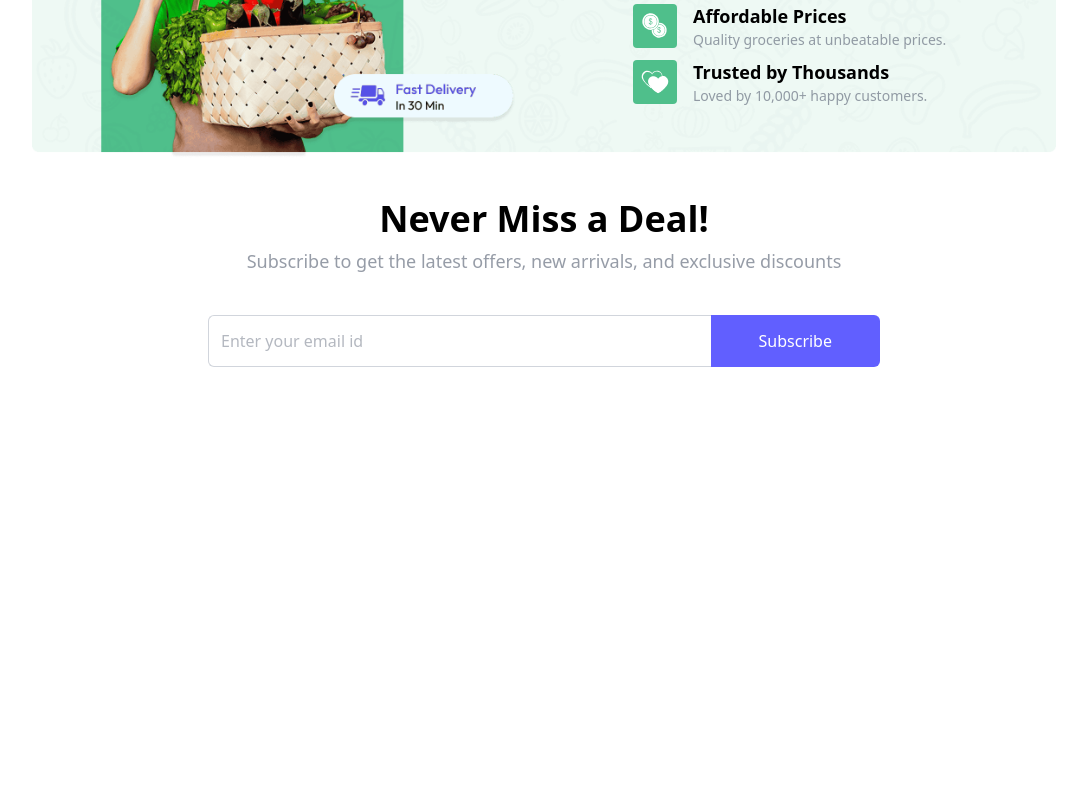
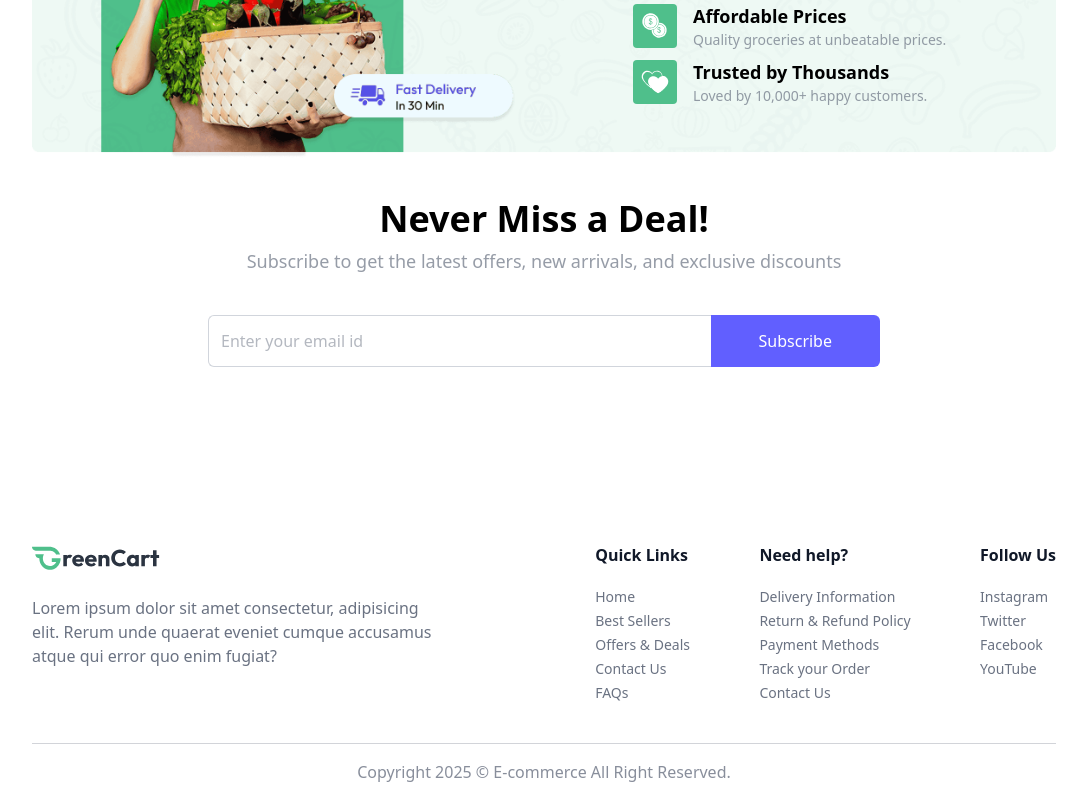
Before and after one commit to Developerzakir/mern_grocery_delivery_ecom, a React (Vite) app in the folder client/: page / in a window 1280 px wide. Shown: the part 1475-2275 px from the top of the page, without its empty margins (96-1183 px from the left). Before the commit the page ends 1882 px from the top, so only its background shows below. Built offline with nearby package versions, Linux system fonts and the light colour scheme.

Commit message:
footer design

```diff
--- a/client/src/App.jsx
+++ b/client/src/App.jsx
@@ -3,6 +3,7 @@ import Navbar from './components/Navbar'
 import Home from './pages/Home';
 import {Routes,Route,useLocation} from 'react-router-dom';
 import {Toaster} from 'react-hot-toast'
+import Footer from './components/Footer';
 
 const App = () => {
   const isSellerPath = useLocation().pathname.includes("seller");
@@ -18,6 +19,8 @@ const App = () => {
         </Routes>
       </div>
 
+      {!isSellerPath && <Footer />}
+
     </div>
   )
 }
--- /dev/null
+++ b/client/src/components/Footer.jsx
@@ -0,0 +1,37 @@
+import React from 'react'
+import { assets, footerLinks } from '../assets/assets'
+
+const Footer = () => {
+
+
+
+  return (
+     <div className="px-6 md:px-16 lg:px-24 xl:px-32 mt-24">
+            <div className="flex flex-col md:flex-row items-start justify-between gap-10 py-10 border-b border-gray-500/30 text-gray-500">
+                <div>
+                    <img className="w-34 md:w-32" src={assets.logo} alt="logo" />
+                    <p className="max-w-[410px] mt-6">Lorem ipsum dolor sit amet consectetur, adipisicing elit. Rerum unde quaerat eveniet cumque accusamus atque qui error quo enim fugiat?</p>
+                </div>
+                <div className="flex flex-wrap justify-between w-full md:w-[45%] gap-5">
+                    {footerLinks.map((section, index) => (
+                        <div key={index}>
+                            <h3 className="font-semibold text-base text-gray-900 md:mb-5 mb-2">{section.title}</h3>
+                            <ul className="text-sm space-y-1">
+                                {section.links.map((link, i) => (
+                                    <li key={i}>
+                                        <a href={link.url} className="hover:underline transition">{link.text}</a>
+                                    </li>
+                                ))}
+                            </ul>
+                        </div>
+                    ))}
+                </div>
+            </div>
+            <p className="py-4 text-center text-sm md:text-base text-gray-500/80">
+                Copyright {new Date().getFullYear()} © E-commerce All Right Reserved.
+            </p>
+        </div>
+  )
+}
+
+export default Footer
```
